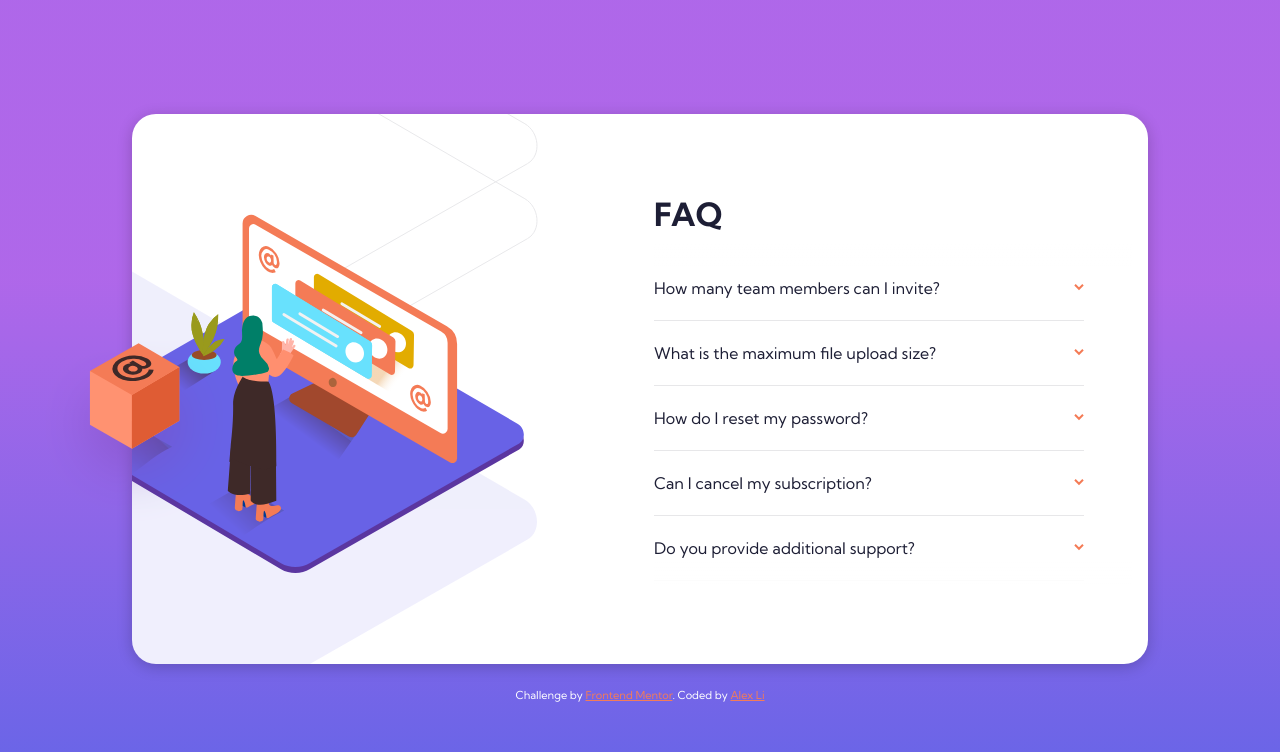
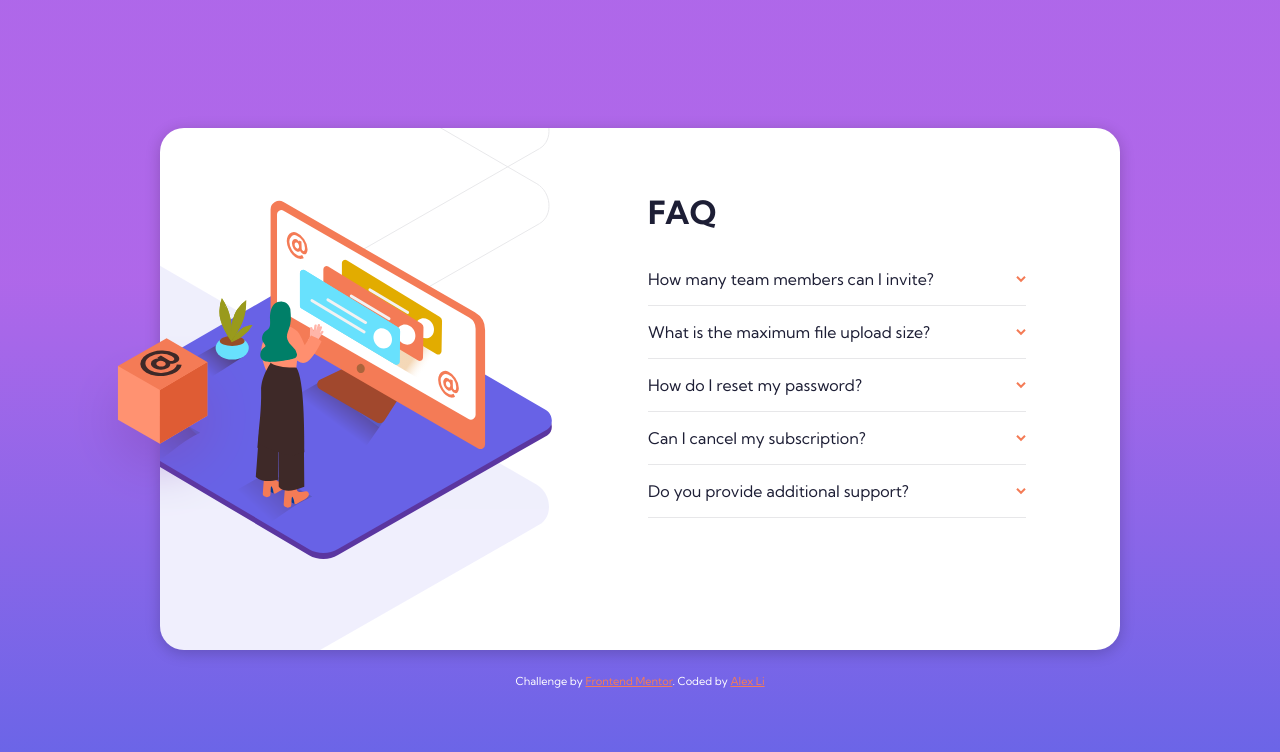
Before and after one commit to awexli/faq-accordion, a React (Create React App) app: page / in a window 1280 px wide. Shown: the top 752 px of the page. Built offline with nearby package versions, Linux system fonts and the light colour scheme.

Commit message:
fix errthing (#1)
* refactor expand/collapse logic

* fix everything

```diff
--- a/src/App.jsx
+++ b/src/App.jsx
@@ -38,26 +38,31 @@ const MainContainer = styled.div`
 
 const messages = [
   {
+    id: 'q1',
     question: 'How many team members can I invite?',
     answer:
       'You can invite up to 2 additional users on the Free plan. There is no limit on team members for the Premium plan.',
   },
   {
+    id: 'q2',
     question: 'What is the maximum file upload size?',
     answer:
       'No more than 2GB. All files in your account must fit your allotted storage space',
   },
   {
+    id: 'q3',
     question: 'How do I reset my password?',
     answer:
-      'Click “Forgot password” from the login page or “Change password” from your profile page. \n\nA reset link will be emailed to you.',
+      'Click “Forgot password” from the login page or “Change password” from your profile page. A reset link will be emailed to you.',
   },
   {
+    id: 'q4',
     question: 'Can I cancel my subscription?',
     answer:
       'Yes! Send us a message and we’ll process your request no questions asked.',
   },
   {
+    id: 'q5',
     question: 'Do you provide additional support?',
     answer:
       'Chat and email support is available 24/7. Phone lines are open during normal business hours.',
--- a/src/components/Accordion.jsx
+++ b/src/components/Accordion.jsx
@@ -1,45 +1,53 @@
-import { useState } from 'react';
 import styled from 'styled-components';
 
 import { ArrowDown } from '../assets';
 
-const AccordionContainer = styled.div`
-  margin-bottom: 8px;
+const AccordionWrapper = styled.div`
   border-bottom: 1px solid var(--divider-grey);
-  padding: 4px 0;
+  padding-top: 1rem;
 
   * {
     font-size: var(--font-size-body);
 
     @media (min-width: 576px) {
-      font-size: 16px;
+      font-size: 14px;
     }
   }
 `;
 
 const AccordionHeader = styled.button`
-  font-family: 'Kumbh Sans', sans-serif;
+  font-family: inherit;
+  cursor: pointer;
+
+  ///
+  // clean default button styles
+  border: none;
+  background: none;
+  padding: 0;
+  margin: 0;
+
+  ///
+  // position header text and chevron
+  width: 100%;
   display: flex;
   justify-content: space-between;
-  align-items: center;
-  padding: 0;
+  align-items: center; // center chevron
 
-  width: 100%;
-  cursor: pointer;
-  border: none;
-  background: none;
+  ///
+  // chevron
+  svg {
+    transition: transform ease 0.3s;
+  }
+
+  span {
+    font-size: 14px;
+    @media (min-width: 576px) {
+      font-size: 1rem;
+    }
+  }
 
   color: var(--color-text-primary-dark);
   transition: color ease 0.1s;
-
-  span {
-    font-weight: ${({ isExpand }) => (isExpand ? '700' : '500')};
-  }
-
-  svg {
-    transform: ${({ isExpand }) => (isExpand ? 'rotate(180deg)' : '')};
-    transition: transform ease 0.3s;
-  }
 
   :hover {
     color: var(--color-text-primary-red);
@@ -52,68 +60,30 @@ const AccordionHeader = styled.button`
 `;
 
 const AccordionHeading = styled.span`
-  margin: 10px 0;
+  /* margin: 10px 0; */
 `;
 
 const AccordionMessage = styled.p`
   color: var(--color-text-neutral-grey);
   line-height: 1.5;
-  margin: 4px 0;
   white-space: pre-line;
 
-  /* Expanding & contracting accordion styles */
+  margin: 8px 0;
   max-height: 0;
   overflow: hidden;
   transition: max-height ease-out 0.2s;
 `;
 
-const getAccordionMessage = (currentTarget) => {
-  while (true) {
-    // break loop in the event it reaches root node - however, this should never be the case
-    if (!currentTarget.parentNode) {
-      return 'whet';
-    }
-    // "bubble up" until there is a sibling element
-    else if (!currentTarget.nextElementSibling) {
-      currentTarget = currentTarget.parentNode;
-    }
-    // "bubble up" until nextElementSibling is AccordionMessage
-    else if (!currentTarget.nextElementSibling.classList.contains('message')) {
-      // currentTarget will eventually be AccordionHeader
-      currentTarget = currentTarget.parentNode;
-    } else {
-      break;
-    }
-  }
-
-  // return AccordionMessage
-  return currentTarget.nextElementSibling;
-};
-
-export const Accordion = ({ faq }) => {
-  const [isExpand, setIsExpand] = useState(false);
-
-  const handleArrowClick = (e) => {
-    const message = getAccordionMessage(e.target);
-
-    if (message === 'whet') {
-      return alert('whet');
-    } else if (message.style.maxHeight) {
-      message.style.maxHeight = null;
-    } else {
-      message.style.maxHeight = message.scrollHeight + 'px';
-    }
-
-    setIsExpand(!isExpand);
-  };
-
+export const Accordion = ({ faq, onHeaderClick }) => {
   return (
-    <AccordionContainer>
-      <AccordionHeader isExpand={isExpand} onClick={handleArrowClick}>
+    <AccordionWrapper>
+      <AccordionHeader className="questions" onClick={() => onHeaderClick(faq)}>
         <AccordionHeading>{faq.question}</AccordionHeading>
         <ArrowDown />
       </AccordionHeader>
-      <AccordionMessage className="message">{faq.answer}</AccordionMessage>
-    </AccordionContainer>
+      <AccordionMessage id={faq.id} className="answers">
+        {faq.answer}
+      </AccordionMessage>
+    </AccordionWrapper>
   );
 };
--- a/src/components/BoxIllustration.jsx
+++ b/src/components/BoxIllustration.jsx
@@ -6,7 +6,7 @@ const IllustrationBoxWrapper = styled.div`
   svg {
     position: absolute;
     left: -5.8rem;
-    top: 14.2rem;
+    top: 13rem;
     z-index: 2;
   }
 
--- a/src/components/Card.jsx
+++ b/src/components/Card.jsx
@@ -1,6 +1,6 @@
 import styled from 'styled-components';
 
-import { Accordion } from './Accordion';
+import { Faq } from './Faq';
 import { BoxIllustration } from './BoxIllustration';
 import { DesktopIllustration } from './DesktopIllustration';
 import { MobileIllustration } from './MobileIllustration';
@@ -29,6 +29,7 @@ const CardContainer = styled.div`
 
   @media (min-width: 375px) {
     width: 300px;
+    padding-bottom: 3rem;
   }
 
   @media (min-width: 576px) {
@@ -38,60 +39,11 @@ const CardContainer = styled.div`
   @media (min-width: 1280px) {
     position: relative;
 
-    width: 1000px;
-    padding-top: 5rem;
-    padding-bottom: 5rem;
-    padding-left: 0;
+    width: 960px;
+    height: 410px; // height that prevents layout jank
+    padding: 4rem 0 3rem 0;
 
     display: flex;
-    justify-content: space-between;
-    align-items: center;
-  }
-`;
-
-const DesktopPlaceholder = styled.div`
-  width: 400px;
-`;
-
-const FaqContainer = styled.div`
-  position: relative;
-  h1 {
-    text-align: center;
-    margin-top: 0;
-
-    @media (min-width: 1280px) {
-      text-align: start;
-    }
-  }
-`;
-
-const AccordionsContainer = styled.div`
-  @media (min-width: 1280px) {
-    width: 430px;
-    height: 320px;
-    overflow-y: scroll;
-    padding: 8px 2rem 0 0;
-    margin-right: 1rem;
-  }
-`;
-
-const FadeTop = styled.div`
-  @media (min-width: 1280px) {
-    position: absolute;
-    top: 3.1rem;
-    height: 1.5rem;
-    width: 100%;
-    background-image: linear-gradient(white, rgba(255, 255, 255, 0));
-  }
-`;
-
-const FadeBottom = styled.div`
-  @media (min-width: 1280px) {
-    position: absolute;
-    bottom: 0rem;
-    height: 1.5rem;
-    width: 100%;
-    background-image: linear-gradient(rgba(255, 255, 255, 0), white);
   }
 `;
 
@@ -109,29 +61,15 @@ const Attribution = styled.div`
 export const Card = ({ messages }) => {
   return (
     <CardShadow>
+      <CardContainer>
+        <DesktopIllustration />
+        <Faq messages={messages} />
+      </CardContainer>
       <BoxIllustration />
       <MobileIllustration />
-      <CardContainer>
-        <DesktopIllustration />
-        <DesktopPlaceholder />
-        <FaqContainer>
-          <h1>FAQ</h1>
-          <FadeTop />
-          <AccordionsContainer>
-            {messages.map((message, ndx) => (
-              <Accordion key={ndx} faq={message} />
-            ))}
-          </AccordionsContainer>
-          <FadeBottom />
-        </FaqContainer>
-      </CardContainer>
       <Attribution>
         Challenge by{' '}
-        <a
-          href="https://www.frontendmentor.io?ref=challenge"
-          target="_blank"
-          rel="noreferrer"
-        >
+        <a href="https://www.frontendmentor.io?ref=challenge" target="_blank" rel="noreferrer">
           Frontend Mentor
         </a>
         . Coded by <a href="https://github.com/awexli">Alex Li</a>
--- a/src/components/DesktopIllustration.jsx
+++ b/src/components/DesktopIllustration.jsx
@@ -4,19 +4,20 @@ import logo from '../assets/illustration-woman-online-desktop.svg';
 import { BackgroundDesktop } from '../assets';
 
 const IllustrationWrapperDesktop = styled.div`
-  height: 350px;
-
   img {
     z-index: 1;
     position: absolute;
     left: -5rem;
+    top: 4.5rem;
   }
 
+  ///
+  // BackgroundDesktop (pattern)
   svg {
     position: absolute;
     z-index: 0;
-    bottom: -8rem;
-    left: -35rem;
+    top: -18.5rem;
+    left: -36rem;
   }
 
   @media (max-width: 1279px) {
@@ -24,11 +25,23 @@ const IllustrationWrapperDesktop = styled.div`
   }
 `;
 
+
+
+// Prevents Faq container from shifting left
+// when image is position absolute
+const Skeleton = styled.div`
+  width: 472px;
+`;
+
 export const DesktopIllustration = () => {
   return (
     <IllustrationWrapperDesktop>
+      <Skeleton />
       {/* Only way to get the svg shadows showing */}
-      <img src={logo} alt="illustration of women working in front of computer desk"></img>
+      <img
+        src={logo}
+        alt="illustration of women working in front of computer desk"
+      ></img>
       <BackgroundDesktop />
     </IllustrationWrapperDesktop>
   );
--- /dev/null
+++ b/src/components/Faq.jsx
@@ -0,0 +1,64 @@
+import { Accordion } from './Accordion';
+import styled from 'styled-components';
+
+const FaqContainer = styled.div`
+  position: relative;
+
+  h1 {
+    text-align: center;
+    margin-top: 0;
+
+    @media (min-width: 1280px) {
+      text-align: start;
+    }
+  }
+
+  @media (min-width: 1280px) {
+    padding-left: 1rem;
+  }
+`;
+
+const AccordionsContainer = styled.div`
+  @media (min-width: 1280px) {
+    width: 80%;
+  }
+`;
+
+export const Faq = ({ messages }) => {
+  const handleHeaderClick = (faq) => {
+    const answers = Array.from(document.querySelectorAll('.answers'));
+    const questions = Array.from(document.querySelectorAll('.questions'));
+
+    answers.forEach((answer, ndx) => {
+      const question = questions[ndx].querySelector('span');
+      const chevron = questions[ndx].querySelector('svg');
+      const isAnswerShown = answer.style.maxHeight;
+      const isQuestionSelected = answer.id === faq.id;
+
+      if (isAnswerShown || !isQuestionSelected) {
+        answer.style.maxHeight = null;
+        question.style.fontWeight = '500';
+        chevron.style.transform = '';
+      } else {
+        answer.style.maxHeight = answer.scrollHeight + 'px';
+        question.style.fontWeight = '700';
+        chevron.style.transform = 'rotate(180deg)';
+      }
+    });
+  };
+
+  return (
+    <FaqContainer>
+      <h1>FAQ</h1>
+      <AccordionsContainer>
+        {messages.map((message, ndx) => (
+          <Accordion
+            key={ndx}
+            faq={message}
+            onHeaderClick={handleHeaderClick}
+          />
+        ))}
+      </AccordionsContainer>
+    </FaqContainer>
+  );
+};
```
Also changed, not shown: package.json (+5 -5 lines), 1 other file (tests, documents, lock files or other folders).
